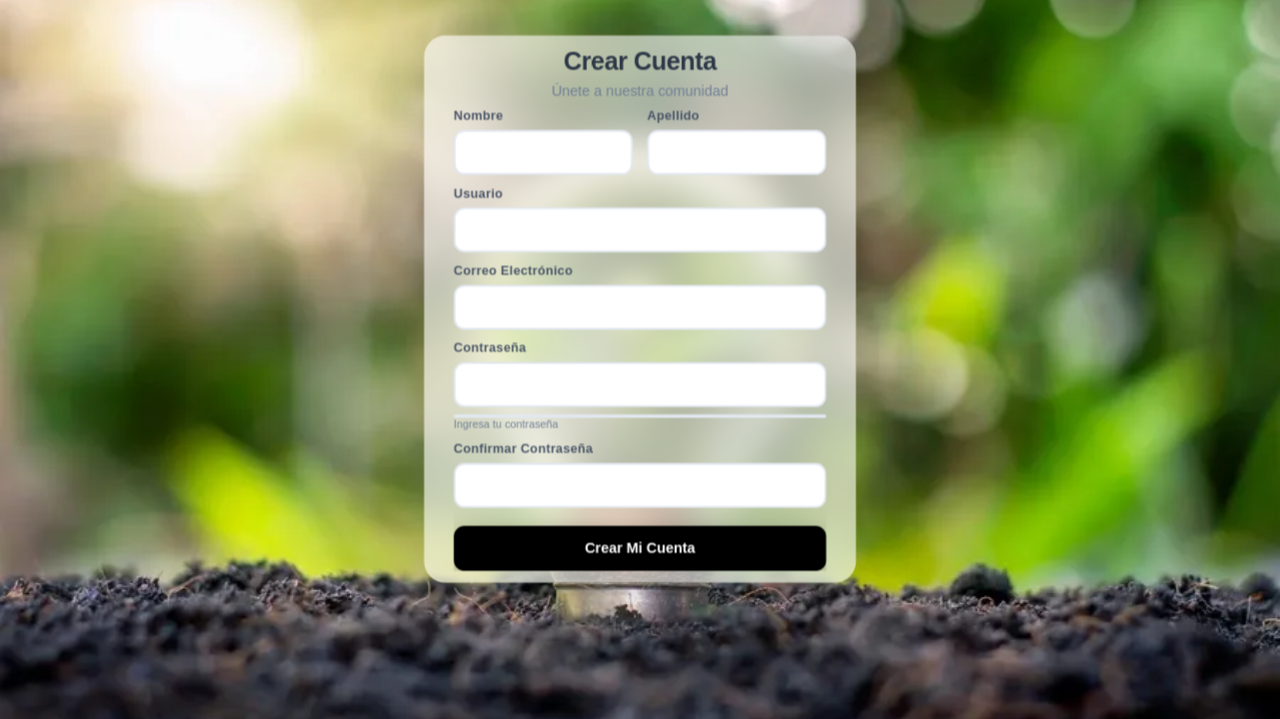
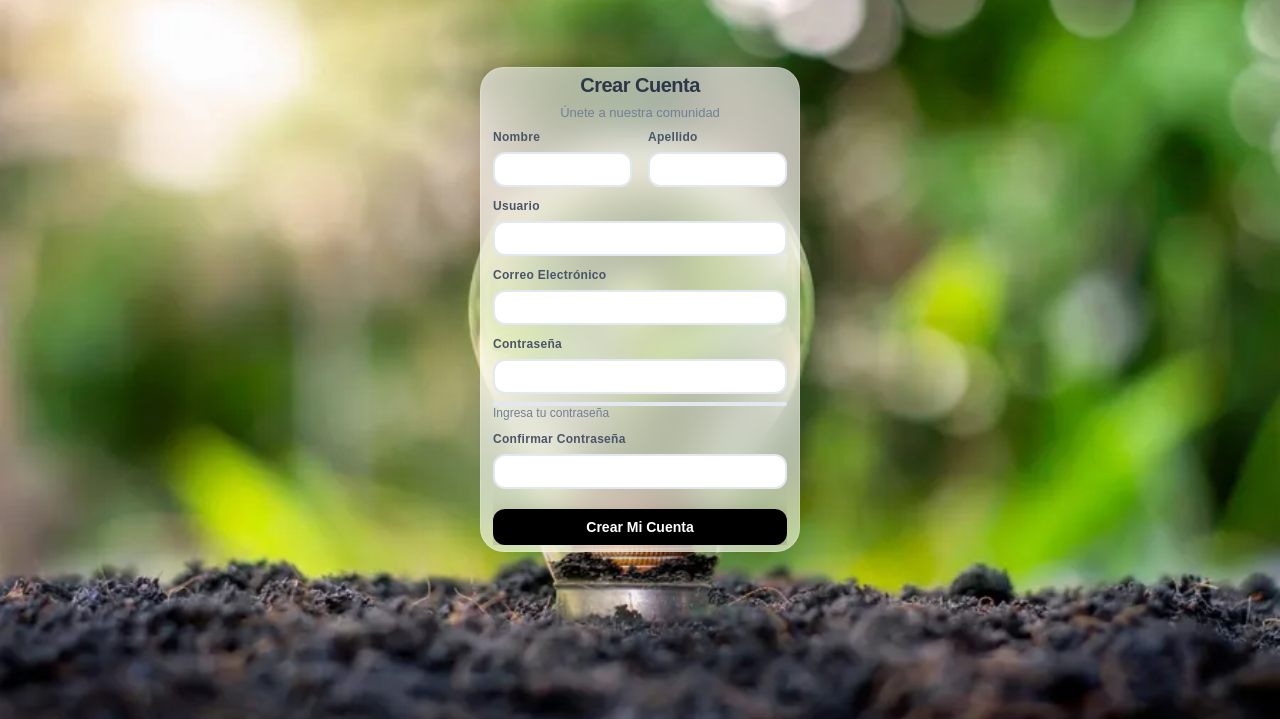
Before and after one commit to pulSalazarI/Trabajo_ADA, a Flask app: page /register in a window 1280 px wide. Shown: the part 81-800 px from the top of the page. Run offline with Flask 3, Linux system fonts and the light colour scheme.

Commit message:
TRABAJO TERMINADO

```diff
--- a/templates/detalle_basura.html
+++ b/templates/detalle_basura.html
@@ -124,7 +124,7 @@
     <h2 class="detalle-basura-nombre">Publicado por: <span id="detalle-publicado-por"></span></h2>
     <div class="detalle-basura-datos" style="margin-bottom: 10px;">
         <div class="dato" style="display: flex; align-items: center; gap: 10px; margin-bottom: 4px;">
-            <span class="etiqueta">Recompensa:</span>
+            <span class="etiqueta">Recompensa S/:</span>
             <span class="valor" id="detalle-recompensa"></span>
             <button class="cobrar-detalle-btn" title="Cobrar" onclick="cobrarRecompensa()">Cobrar</button>
         </div>
--- a/templates/register.html
+++ b/templates/register.html
@@ -24,7 +24,7 @@
     width: 100vw;
     overflow: hidden;
     padding-top: 60px;">
-        <div style="zoom:1; -webkit-transform:scale(0.9); -webkit-transform-origin:center center; transform:scale(0.9); transform-origin:center center; width:100%; display:flex; justify-content:center; align-items:center;">
+        <div style="max-width:500px; max-height:500px; width:100%; height:90%; display:flex; justify-content:center; align-items:center; padding:16px 0; margin:0 auto; font-size:0.85rem;">
             {% include 'register_conponet.html' %}
         </div>
     </div>
--- a/templates/register_conponet.html
+++ b/templates/register_conponet.html
@@ -6,10 +6,10 @@
         border-radius: 24px;
         box-shadow: 0 32px 64px rgba(0, 0, 0, 0.15);
         border: 1px solid rgba(255, 255, 255, 0.2);
-        padding: 12px 32px;
-        width: 60vw;
-        max-width: 480px;
-        min-width: 260px;
+        padding: 6px 12px; /* reducido */
+        width: 40vw; /* reducido */
+        max-width: 320px; /* reducido */
+        min-width: 180px; /* reducido */
         margin: 0 auto;
         animation: slideIn 0.8s ease-out;
         min-height: unset;
@@ -19,6 +19,7 @@
         align-items: center;
         box-sizing: border-box;
         overflow: visible;
+        font-size: 0.85rem; /* más pequeño */
     }
     .register-form-wrapper form {
         width: 100%;
@@ -55,14 +56,14 @@
     }
     .register-form-wrapper h1 {
         color: #2d3748;
-        font-size: 28px;
+        font-size: 20px; /* reducido */
         font-weight: 700;
         margin-bottom: 8px;
         letter-spacing: -0.5px;
     }
     .register-form-wrapper .subtitle {
         color: #718096;
-        font-size: 16px;
+        font-size: 13px; /* reducido */
         font-weight: 400;
     }
     .register-form-wrapper .form-group {
@@ -77,17 +78,17 @@
     .register-form-wrapper label {
         display: block;
         color: #4a5568;
-        font-size: 14px;
+        font-size: 12px; /* reducido */
         font-weight: 600;
         margin-bottom: 8px;
         letter-spacing: 0.025em;
     }
     .register-form-wrapper input {
         width: 100%;
-        padding: 14px 16px;
+        padding: 8px 10px; /* reducido */
         border: 2px solid #e2e8f0;
         border-radius: 12px;
-        font-size: 16px;
+        font-size: 13px; /* reducido */
         font-weight: 400;
         color: #2d3748;
         background: #ffffff;
@@ -126,9 +127,9 @@
         background: #000000;
         color: white;
         border: none;
-        padding: 16px 24px;
+        padding: 10px 16px; /* reducido */
         border-radius: 12px;
-        font-size: 16px;
+        font-size: 14px; /* reducido */
         font-weight: 600;
         cursor: pointer;
         transition: all 0.3s ease;
@@ -149,7 +150,7 @@
             max-height: 98vw;
             width: 96vw;
             max-width: 98vw;
-            padding: 8px 2vw;
+            padding: 4px 1vw;
         }
     }
 </style>
```
